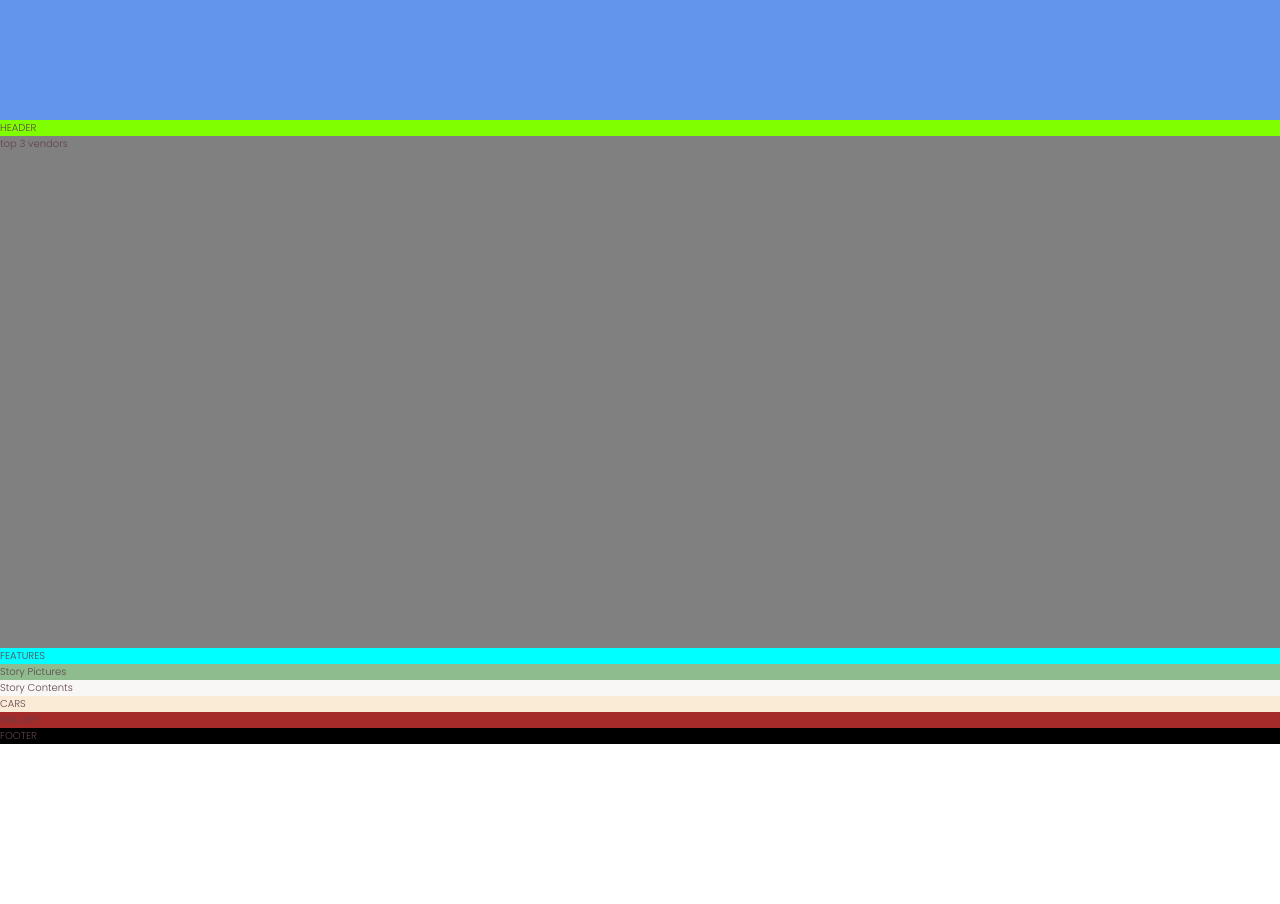
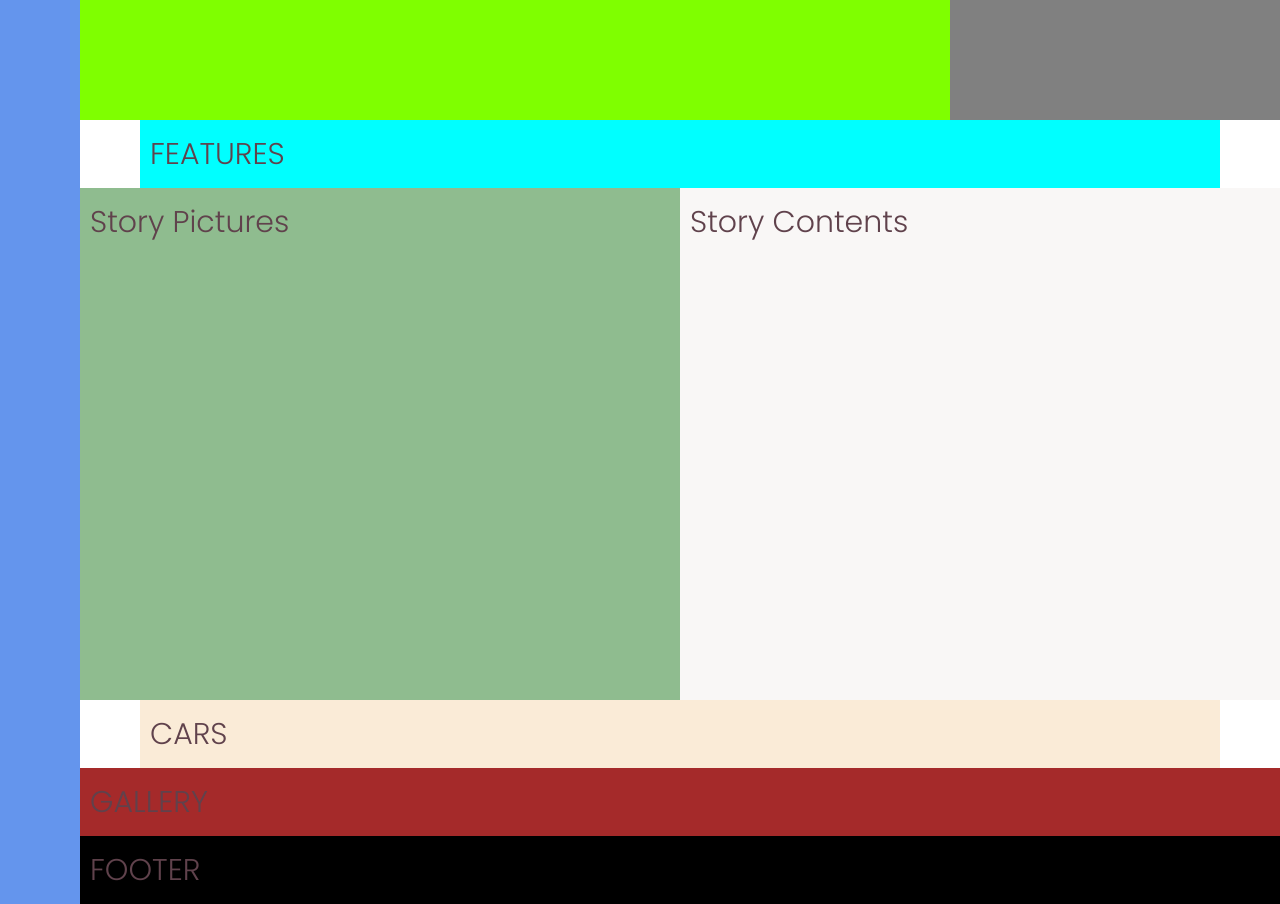
Before and after one commit to cmizumoto/mangocars, a website: page index.html in a window 1280 px wide. Shown: the part 520-1424 px from the top of the page. Before the commit the page ends 1264 px from the top, so only its background shows below. Drawn offline with Linux system fonts and the light colour scheme.

Commit message:
added component grid spaces and more adjustments to the base grid-templat-columns

```diff
--- a/sass/_base.scss
+++ b/sass/_base.scss
@@ -36,5 +36,18 @@ body {
 
 .container {
   display: grid;
+  // Header / Features / cars gallery and footer
   grid-template-rows: 80vh min-content 40vw repeat(3, min-content);
+  // We use the same concept as bootstrap and other frameworks
+  grid-template-columns:
+    [sidebar-start] 8rem [sidebar-end full-start] minmax(6rem, 1fr) [center-start] repeat(
+      8,
+      [col-start] minmax(min-content, 14rem) [col-end]
+    )
+    [center-end] minmax(6rem, 1fr) [full-end];
+
+  & > * {
+    padding: 10px;
+    font-size: 3rem;
+  }
 }
--- a/sass/_cars.scss
+++ b/sass/_cars.scss
@@ -1,3 +1,4 @@
 .cars {
   background-color: antiquewhite;
+  grid-column: center-start / center-end;
 }
--- a/sass/_features.scss
+++ b/sass/_features.scss
@@ -1,3 +1,4 @@
 .features {
   background-color: aqua;
+  grid-column: center-start / center-end;
 }
--- a/sass/_footer.scss
+++ b/sass/_footer.scss
@@ -1,3 +1,4 @@
 .footer {
   background-color: black;
+  grid-column: full-start / full-end;
 }
--- a/sass/_gallery.scss
+++ b/sass/_gallery.scss
@@ -1,3 +1,4 @@
 .gallery {
   background-color: brown;
+  grid-column: full-start / full-end;
 }
--- a/sass/_header.scss
+++ b/sass/_header.scss
@@ -1,3 +1,4 @@
 .header {
   background-color: chartreuse;
+  grid-column: full-start / col-end 6;
 }
--- a/sass/_sidebar.scss
+++ b/sass/_sidebar.scss
@@ -1,3 +1,5 @@
 .sidebar {
   background-color: cornflowerblue;
+  grid-column: sidebar-start / sidebar-end;
+  grid-row: 1/-1;
 }
--- a/sass/_story.scss
+++ b/sass/_story.scss
@@ -1,9 +1,11 @@
 .story {
   &__pictures {
     background-color: darkseagreen;
+    grid-column: full-start / col-end 4;
   }
 
   &__contents {
     background-color: $color-grey-light-1;
+    grid-column: col-start 5 / full-end;
   }
 }
--- a/sass/_vendors.scss
+++ b/sass/_vendors.scss
@@ -1,3 +1,4 @@
 .vendors {
   background-color: gray;
+  grid-column: col-start 7 / full-end;
 }
```
Also changed, not shown: css/style.css.
